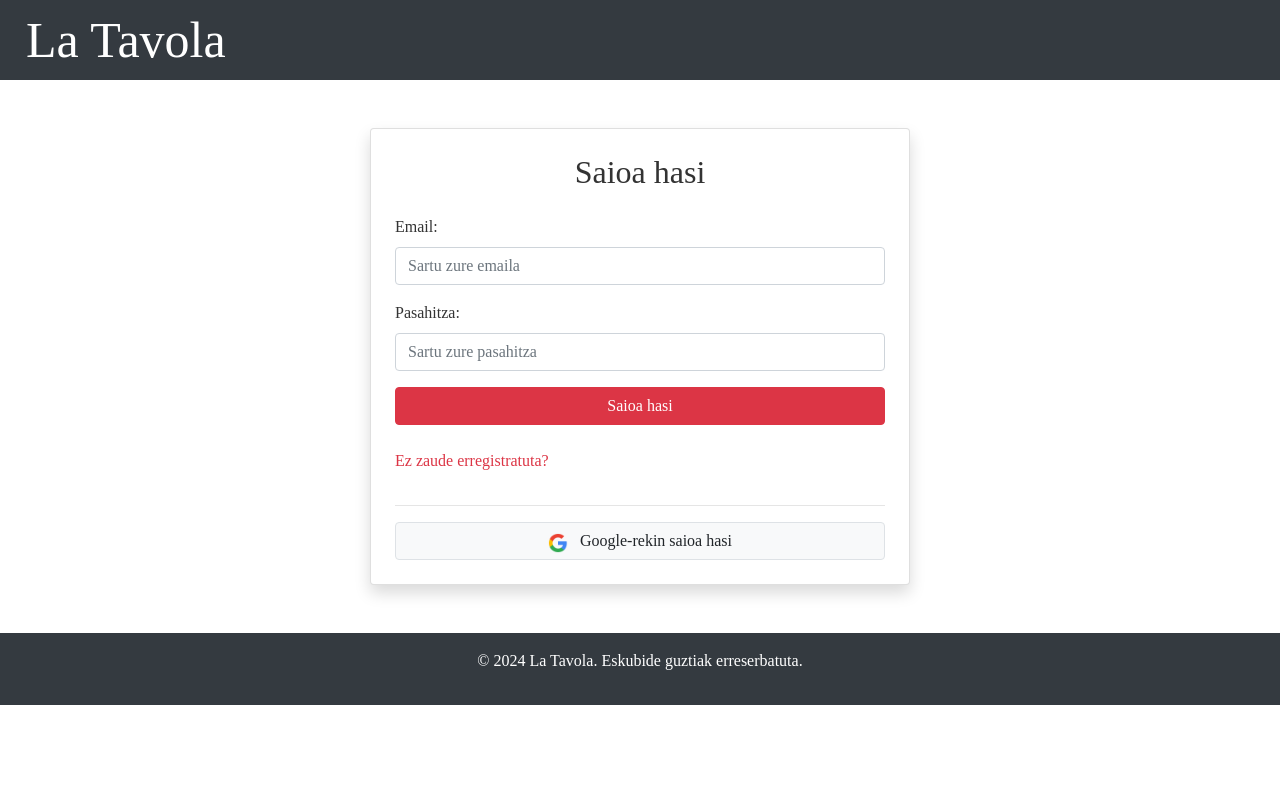
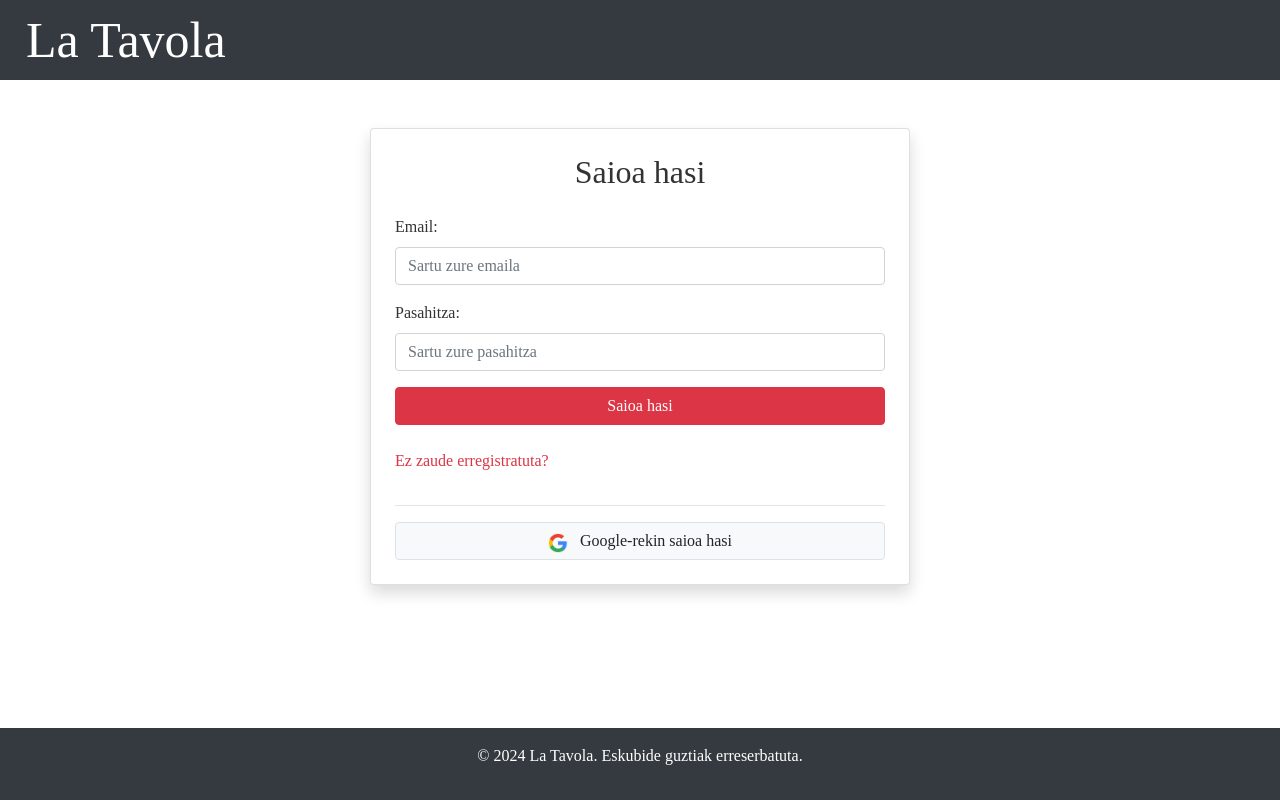
Before and after one commit to asierferrero/LaTavola, a Django app: page /login/ in a window 1280 px wide. Run offline with Django 5.2, Linux system fonts and the light colour scheme; some libraries are stand-ins or nearby versions.

Commit message:
Fix(#25):Footerra finalean

```diff
--- a/LaTavolaProiektua/LaTavolaAplikazioa/templates/base.html
+++ b/LaTavolaProiektua/LaTavolaAplikazioa/templates/base.html
@@ -6,9 +6,7 @@
     <link href="https://stackpath.bootstrapcdn.com/bootstrap/4.5.2/css/bootstrap.min.css" rel="stylesheet" />
     <link rel="stylesheet" type="text/css" href="../static/css/styles.css" />
   </head>
-
   <body class="d-flex flex-column min-vh-100">
-    <header class="header">
     <header class="header">
       <nav class="navbar navbar-expand navbar-dark bg-dark">
         <a class="navbar-brand" href="{% url 'home' %}">La Tavola</a>
@@ -17,7 +15,7 @@
             <img src="../static/img/cart.png" width="40px" style="margin-right: 10px" />
             {% if user.is_authenticated %}
               <!-- Muestra la foto de perfil si está logueado -->
-                <a  href="{% url 'profile' %}"><img src="../static/img/user.png" width="30px" alt="Foto de perfil" /></a>
+              <a href="{% url 'profile' %}"><img src="../static/img/user.png" width="30px" alt="Foto de perfil" /></a>
             {% else %}
               <!-- Muestra el botón de login si no está logueado -->
               <a href="{% url 'login' %}" class="login btn btn-danger">Login</a>
@@ -30,11 +28,13 @@
       {% block content %}
       {% endblock %}
     </div>
-    <footer class="bg-dark text-white py-3">
+
+    <footer class="bg-dark text-white py-3 mt-auto">
       <div class="container text-center">
         <p>&copy; 2024 La Tavola. Eskubide guztiak erreserbatuta.</p>
       </div>
     </footer>
+
     <script src="https://code.jquery.com/jquery-3.5.1.min.js"></script>
   </body>
 </html>
```
Lines whose indentation alone changed are shown as unchanged.
